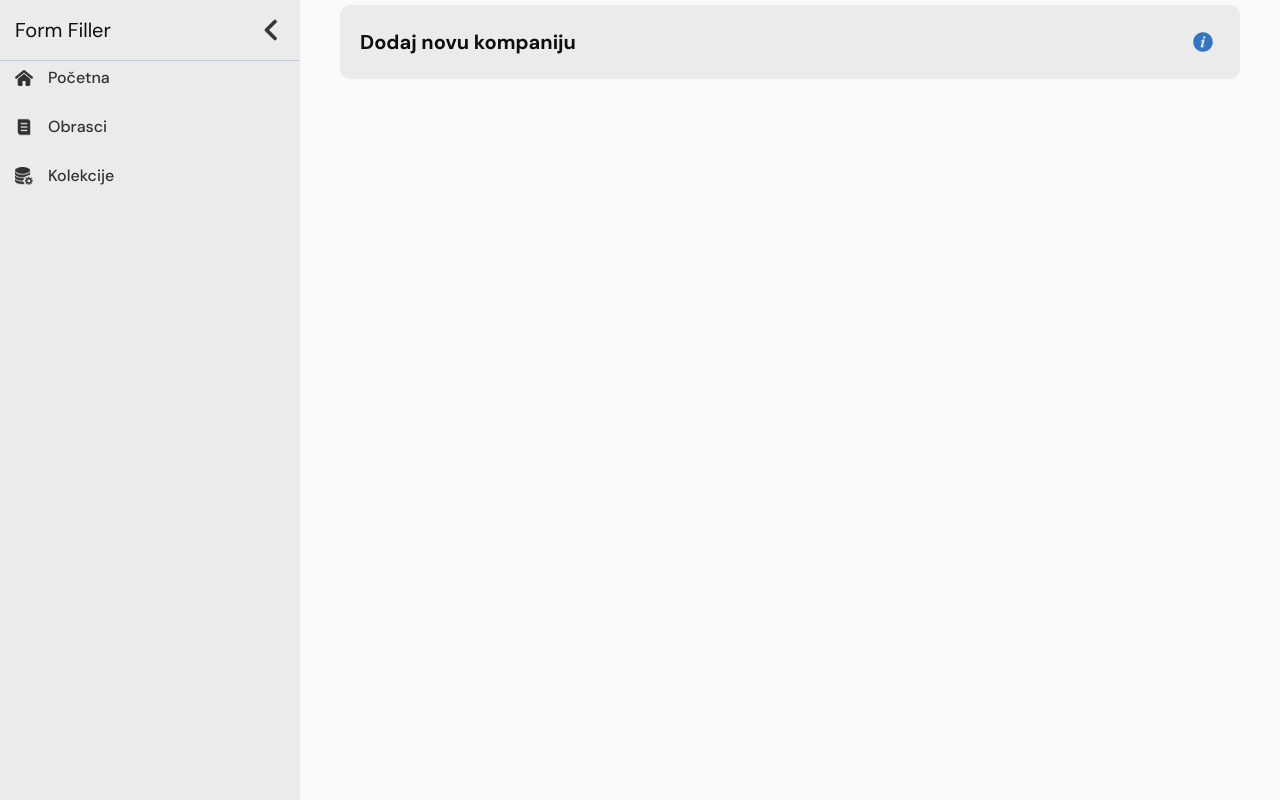
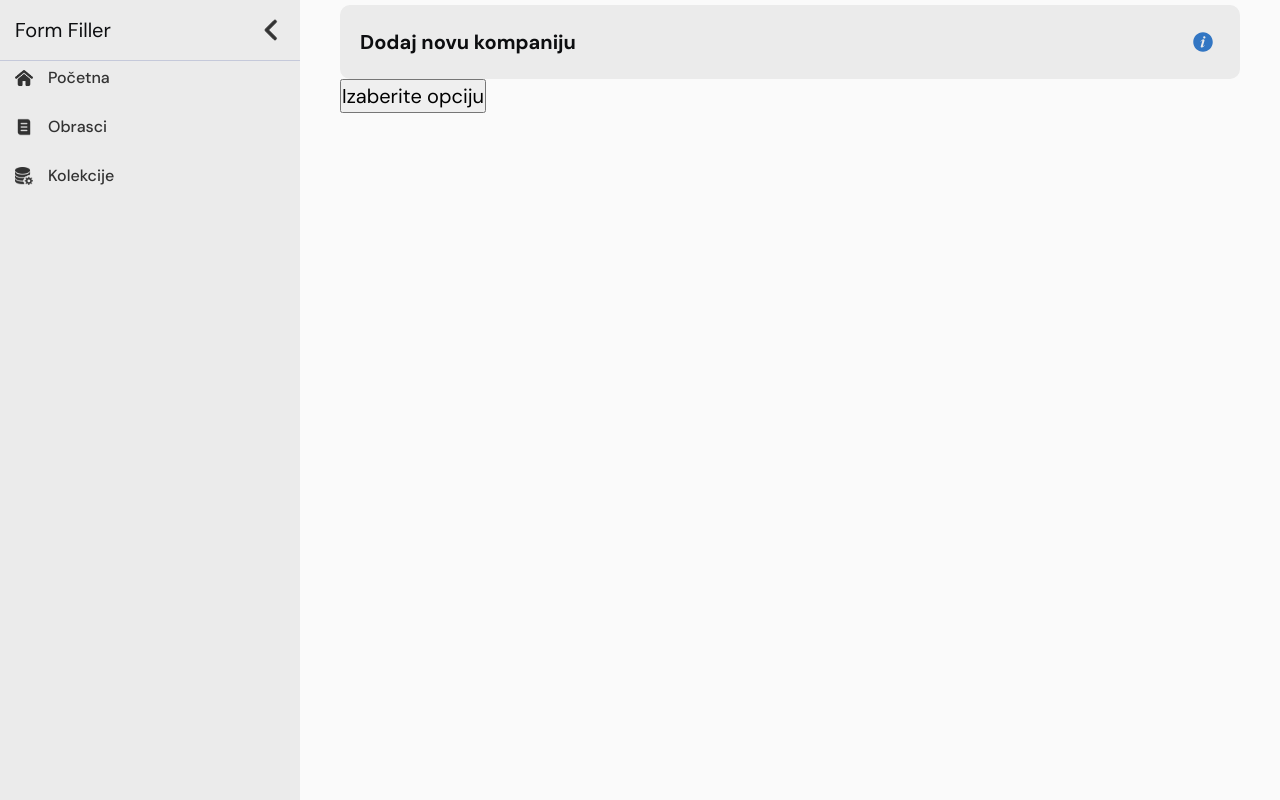
Before and after one commit to amerrika/form-filler-frontend, a Vue app: page /collections/companies/new in a window 1280 px wide. Built offline with nearby package versions, Linux system fonts and the light colour scheme.

Commit message:
feat: update

```diff
--- a/src/views/NewCompanyPage.vue
+++ b/src/views/NewCompanyPage.vue
@@ -1,12 +1,49 @@
 <template>
   <PageTitle title="Dodaj novu kompaniju" />
+  <SelectSingle
+    btn-text="Izaberite opciju"
+    :select-options="selectOptions"
+    @selected-option="updateSelectedOption"
+  />
 </template>
 <script>
 import PageTitle from "@/components/PageTitle.vue";
+import SelectSingle from "@/components/inputs/SelectSingle.vue";
 
 export default {
   components: {
     PageTitle,
+    SelectSingle,
+  },
+  data() {
+    return {
+      selectOptions: [
+        {
+          id: "1",
+          name: "Bihać",
+          value: 77200,
+          isSelected: false,
+        },
+        {
+          id: "2",
+          name: "Cazin",
+          value: 77220,
+          isSelected: false,
+        },
+      ],
+      selectedOption: null,
+    };
+  },
+  methods: {
+    updateSelectedOption(data) {
+      console.log(data)
+      this.selectedOption = data;
+    },
   },
 };
+// All data provided by the user will be saved
+// inside this page
+// id number
+// city
+// isTaxpayer...
 </script>
```
